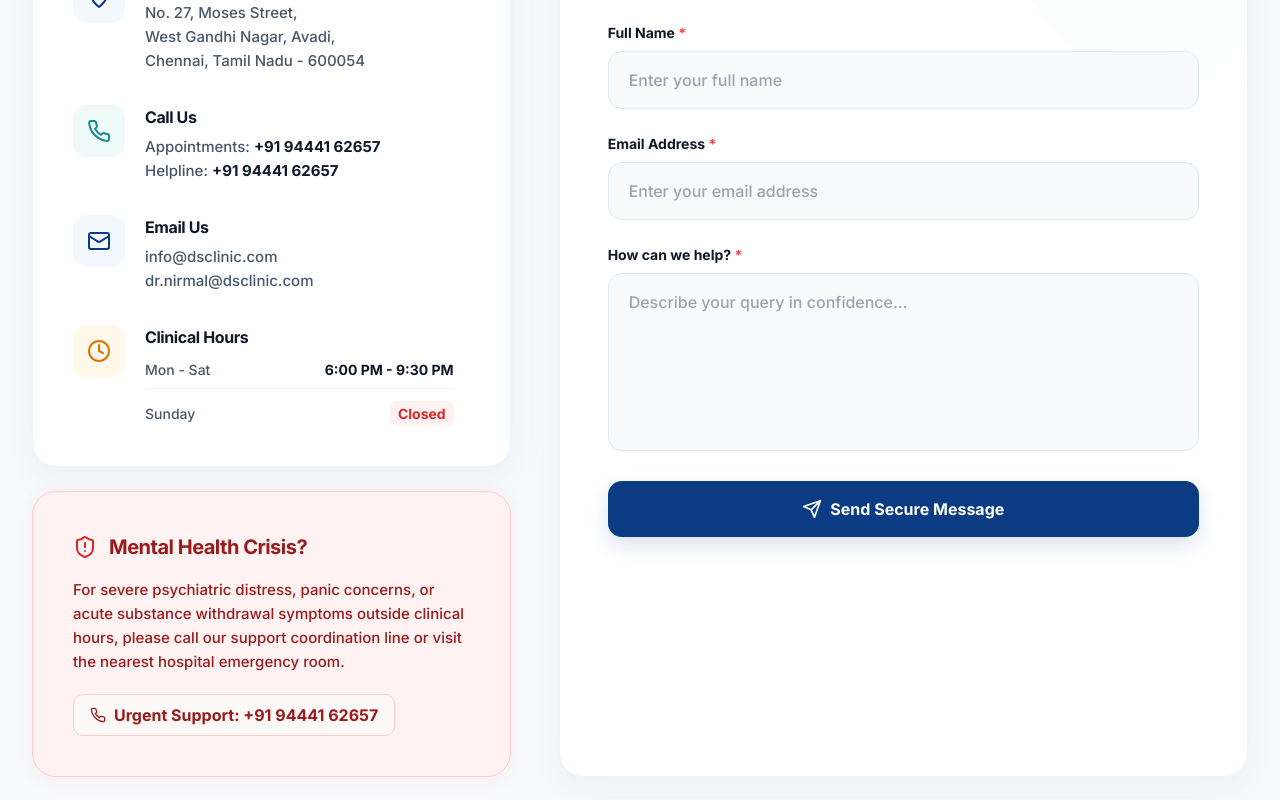
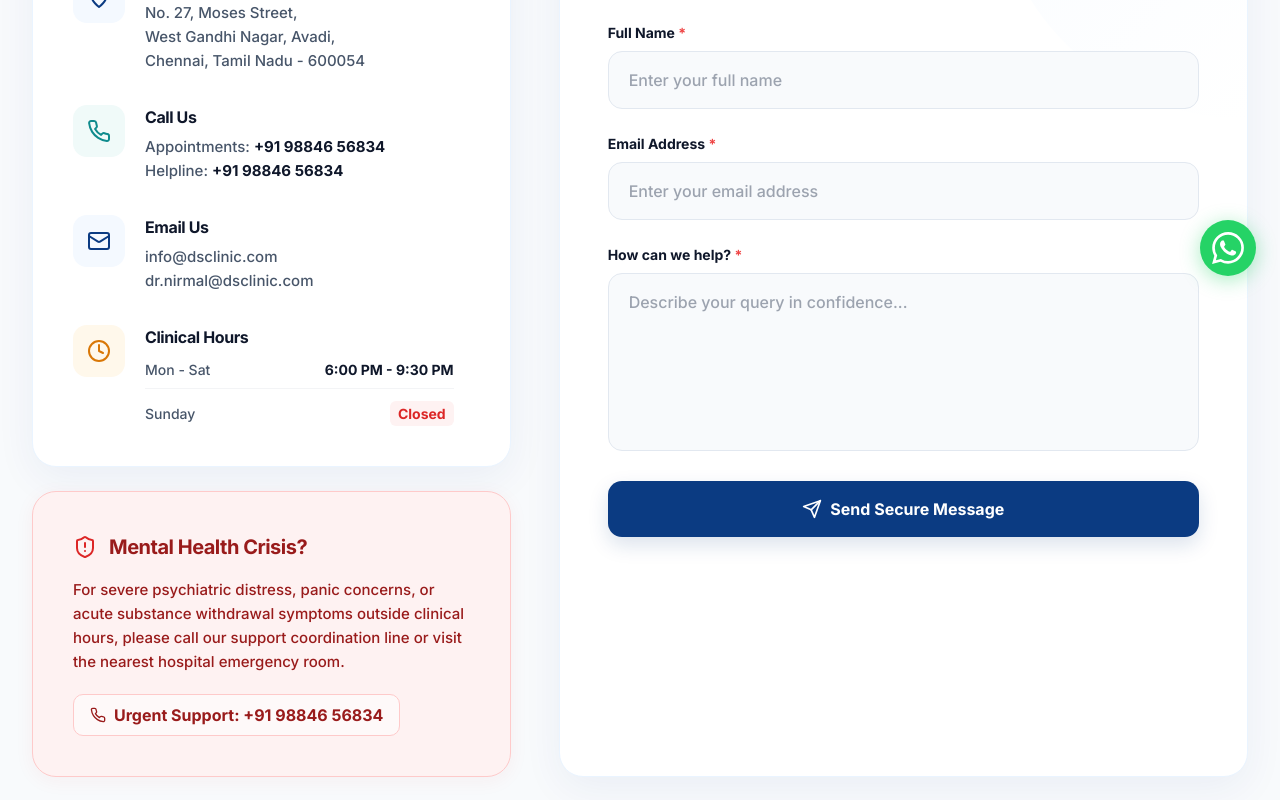
Before and after one commit to Arunkumar200103/DentalCare, a React (Vite) app: page /contact in a window 1280 px wide. Shown: the part 500-1300 px from the top of the page. Built offline with nearby package versions, Linux system fonts and the light colour scheme.

Commit message:
whatsapp updated

```diff
--- a/src/App.tsx
+++ b/src/App.tsx
@@ -2,6 +2,7 @@
 import { BrowserRouter as Router, Routes, Route, useLocation } from "react-router-dom";
 import Navbar from "./components/Navbar";
 import Footer from "./components/Footer";
+import WhatsAppWidget from "./components/WhatsAppWidget";
 
 import Home from "./pages/Home";
 import Services from "./pages/Services";
@@ -32,6 +33,7 @@
             <Route path="/contact" element={<Contact />} />
           </Routes>
         </main>
+        <WhatsAppWidget />
         <Footer />
       </div>
     </Router>
--- a/src/components/AppointmentForm.tsx
+++ b/src/components/AppointmentForm.tsx
@@ -25,7 +25,7 @@
 *Date:* ${formData.date}
 *Time:* ${formData.time}`;
 
-    const whatsappNumber = '919444162657'; // Clinic phone number
+    const whatsappNumber = '919884656834'; // Clinic phone number
     const whatsappUrl = `https://wa.me/${whatsappNumber}?text=${encodeURIComponent(message)}`;
 
     window.open(whatsappUrl, '_blank');
--- a/src/components/Footer.tsx
+++ b/src/components/Footer.tsx
@@ -52,7 +52,7 @@
                 <div className="p-2 bg-white/5 rounded-lg shrink-0">
                   <Phone size={16} className="text-blue-200" />
                 </div>
-                <span className="text-sm font-bold text-white">+91 94441 62657</span>
+                <span className="text-sm font-bold text-white">+91 98846 56834</span>
               </div>
               <div className="flex items-center space-x-3 text-blue-100/80">
                 <div className="p-2 bg-white/5 rounded-lg shrink-0">
@@ -70,7 +70,7 @@
           </p>
 
           <div className="flex space-x-4">
-            <a href="https://wa.me/919444162657" target="_blank" rel="noreferrer" className="w-8 h-8 rounded-full bg-white/5 flex items-center justify-center text-blue-200 hover:bg-green-500 hover:text-white transition-all duration-300" title="WhatsApp">
+            <a href="https://wa.me/919884656834" target="_blank" rel="noreferrer" className="w-8 h-8 rounded-full bg-white/5 flex items-center justify-center text-blue-200 hover:bg-green-500 hover:text-white transition-all duration-300" title="WhatsApp">
               <MessageCircle size={16} />
             </a>
             <a href="#" className="w-8 h-8 rounded-full bg-white/5 flex items-center justify-center text-blue-200 hover:bg-blue-600 hover:text-white transition-all duration-300" title="Facebook">
--- /dev/null
+++ b/src/components/WhatsAppWidget.tsx
@@ -0,0 +1,43 @@
+import React from 'react';
+import { motion } from 'framer-motion';
+
+const WhatsAppWidget = () => {
+  const whatsappNumber = '919884656834';
+  const message = 'Hello, I would like to know more about your services.';
+  const whatsappUrl = `https://wa.me/${whatsappNumber}?text=${encodeURIComponent(message)}`;
+
+  return (
+    <div className="fixed bottom-6 right-6 z-50 flex items-end">
+      {/* Tooltip (visible on hover for desktop) */}
+      <div className="absolute right-16 bottom-2 opacity-0 group-hover:opacity-100 transition-opacity duration-300 pointer-events-none hidden md:block">
+        <div className="bg-white text-slate-800 text-sm font-bold py-2 px-4 rounded-xl shadow-lg border border-slate-100 whitespace-nowrap">
+          Chat with us
+          <div className="absolute top-1/2 -right-2 -translate-y-1/2 border-t-[6px] border-t-transparent border-l-[8px] border-l-white border-b-[6px] border-b-transparent"></div>
+        </div>
+      </div>
+
+      <motion.a
+        href={whatsappUrl}
+        target="_blank"
+        rel="noreferrer"
+        className="group relative flex items-center justify-center w-14 h-14 bg-[#25D366] text-white rounded-full shadow-[0_4px_20px_rgba(37,211,102,0.4)] hover:scale-110 hover:shadow-[0_8px_25px_rgba(37,211,102,0.5)] transition-all duration-300"
+        whileHover={{ y: -5 }}
+        whileTap={{ scale: 0.95 }}
+      >
+        <svg
+          xmlns="http://www.w3.org/2000/svg"
+          viewBox="0 0 24 24"
+          fill="currentColor"
+          className="w-8 h-8 relative z-10"
+        >
+          <path d="M17.472 14.382c-.297-.149-1.758-.867-2.03-.967-.273-.099-.471-.148-.67.15-.197.297-.767.966-.94 1.164-.173.199-.347.223-.644.075-.297-.15-1.255-.463-2.39-1.475-.883-.788-1.48-1.761-1.653-2.059-.173-.297-.018-.458.13-.606.134-.133.298-.347.446-.52.149-.174.198-.298.298-.497.099-.198.05-.371-.025-.52-.075-.149-.669-1.612-.916-2.207-.242-.579-.487-.5-.669-.51a12.8 12.8 0 0 0-.57-.01c-.198 0-.52.074-.792.372-.272.297-1.04 1.016-1.04 2.479 0 1.462 1.065 2.875 1.213 3.074.149.198 2.096 3.2 5.077 4.487.709.306 1.262.489 1.694.625.712.227 1.36.195 1.871.118.571-.085 1.758-.719 2.006-1.413.248-.694.248-1.289.173-1.413-.074-.124-.272-.198-.57-.347m-5.421 7.403h-.004a9.87 9.87 0 0 1-5.031-1.378l-.361-.214-3.741.982.998-3.648-.235-.374a9.86 9.86 0 0 1-1.51-5.26c.001-5.45 4.436-9.884 9.888-9.884 2.64 0 5.122 1.03 6.988 2.898a9.825 9.825 0 0 1 2.893 6.994c-.003 5.45-4.437 9.884-9.885 9.884m8.413-18.297A11.815 11.815 0 0 0 12.05 0C5.495 0 .16 5.335.157 11.892c0 2.096.547 4.142 1.588 5.945L.057 24l6.305-1.654a11.882 11.882 0 0 0 5.683 1.448h.005c6.554 0 11.89-5.335 11.893-11.893a11.821 11.821 0 0 0-3.48-8.413z"/>
+        </svg>
+
+        {/* Pulse effect */}
+        <span className="absolute inset-0 rounded-full border-2 border-[#25D366] animate-ping opacity-75"></span>
+      </motion.a>
+    </div>
+  );
+};
+
+export default WhatsAppWidget;
--- a/src/pages/BookAppointment.tsx
+++ b/src/pages/BookAppointment.tsx
@@ -127,7 +127,7 @@
                 <h4 className="font-bold text-red-900 mb-1">Clinical Crisis Helpline</h4>
                 <p className="text-[13px] text-red-700 leading-relaxed font-medium">
                   For psychiatric emergencies, acute distress, or immediate de-addiction assistance:
-                  <span className="font-bold block mt-1 text-[15px]">+91 94441 62657</span>
+                  <span className="font-bold block mt-1 text-[15px]">+91 98846 56834</span>
                 </p>
               </div>
             </div>
--- a/src/pages/Contact.tsx
+++ b/src/pages/Contact.tsx
@@ -23,7 +23,7 @@
 *Email:* ${formData.email}
 *Message:* ${formData.message}`;
 
-    const whatsappNumber = '919444162657'; // Clinic phone number
+    const whatsappNumber = '919884656834'; // Clinic phone number
     const whatsappUrl = `https://wa.me/${whatsappNumber}?text=${encodeURIComponent(message)}`;
 
     window.open(whatsappUrl, '_blank');
@@ -118,8 +118,8 @@
                   <div>
                     <h3 className="text-[16px] font-bold text-[#0F172A] mb-1.5">Call Us</h3>
                     <p className="text-[#475569] text-[15px] leading-[1.6] font-medium">
-                      Appointments: <span className="font-bold text-[#0F172A]">+91 94441 62657</span><br />
-                      Helpline: <span className="font-bold text-[#0F172A]">+91 94441 62657</span>
+                      Appointments: <span className="font-bold text-[#0F172A]">+91 98846 56834</span><br />
+                      Helpline: <span className="font-bold text-[#0F172A]">+91 98846 56834</span>
                     </p>
                   </div>
                 </div>
@@ -167,9 +167,9 @@
               <p className="text-[#991B1B] text-[15px] leading-[1.6] font-medium mb-5">
                 For severe psychiatric distress, panic concerns, or acute substance withdrawal symptoms outside clinical hours, please call our support coordination line or visit the nearest hospital emergency room.
               </p>
-              <a href="tel:+919444162657" className="inline-flex items-center space-x-2 text-[#991B1B] font-bold bg-white/60 px-4 py-2 rounded-[10px] hover:bg-white transition-colors border border-[#FECACA]">
+              <a href="tel:+919884656834" className="inline-flex items-center space-x-2 text-[#991B1B] font-bold bg-white/60 px-4 py-2 rounded-[10px] hover:bg-white transition-colors border border-[#FECACA]">
                 <Phone className="h-4 w-4" />
-                <span>Urgent Support: +91 94441 62657</span>
+                <span>Urgent Support: +91 98846 56834</span>
               </a>
             </div>
           </motion.div>
--- a/src/pages/Home.tsx
+++ b/src/pages/Home.tsx
@@ -58,7 +58,7 @@
       id: 1,
       category: "General",
       q: "How can I book an appointment?",
-      a: "You can book an appointment easily through our online booking system, by calling our emergency line at +91 94441 62657, or by visiting our clinic during operating hours."
+      a: "You can book an appointment easily through our online booking system, by calling our emergency line at +91 98846 56834, or by visiting our clinic during operating hours."
     },
     {
       id: 2,
@@ -355,7 +355,7 @@
               <p className="text-blue-200 font-semibold text-lg mb-6">M.D. Psychiatry, Fellowship in Diabetology</p>
 
               <p className="text-white/80 text-[15px] lg:text-[16px] leading-[1.8] mb-10 max-w-[500px]">
-                With over a decade of dual-specialty experience, Dr. Nirmal combines advanced psychiatric care with metabolic health management. His holistic approach ensures that both your mind and body receive the expert, compassionate care they deserve.
+                With more than 12 years of clinical experience in Mind and Medicine, Dr. Nirmal combines advanced psychiatric care with metabolic health management. His holistic approach ensures that both your mind and body receive the expert, compassionate care they deserve.
               </p>
 
               <div className="self-start">
--- a/src/pages/OurTeam.tsx
+++ b/src/pages/OurTeam.tsx
@@ -131,9 +131,9 @@
 
               {/* Professional Description */}
               <p className="text-[16px] text-slate-600 leading-[1.7] mb-8 font-medium">
-                Assistant Professor at Sri Muthukumaran Medical College Hospital & Research Institute, Chennai. Honorary visiting consultant at Be Well Hospitals (Ambattur) and Sir Ivan Stedeford Hospital (Avadi).
+                Dr. Nirmal Kumar Seenan has clinical experience of more than 12 years in the field of Mind and Medicine. He is an Assistant Professor at Sri Muthukumaran Medical College Hospital & Research Institute, Chennai, and an honorary visiting consultant at Be Well Hospitals (Ambattur) and Sir Ivan Stedeford Hospital (Avadi).
                 <br className="mb-3" />
-                Over a decade of specialized experience in treating cognitive disorders, severe anxiety, depression, and running comprehensive de-addiction programs.
+                He specializes in treating cognitive disorders, severe anxiety, depression, and running comprehensive de-addiction programs.
               </p>
 
               {/* Trust Indicators */}
```
